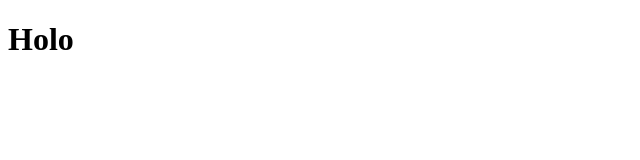
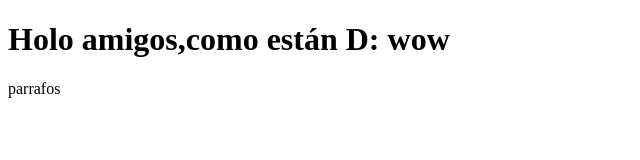
Before and after one commit to BlackCatMagic/Coursera-Primerrep, a plain HTML site: page site/index.html in a window 1280 px wide. Shown: the whole page, without its empty margins (0-640 px from the left). Drawn offline with Linux system fonts and the light colour scheme.

Commit message:
Parte 3 a las 6pm

```diff
--- a/site/index.html
+++ b/site/index.html
@@ -4,6 +4,7 @@
 	<title>Hola sitio coursera</title>
 </head>
 <body>
-<h1>Holo </h1>
+<h1>Holo amigos,como están D: wow</h1>
+<p> parrafos </p>
 </body>
 </html>
```
